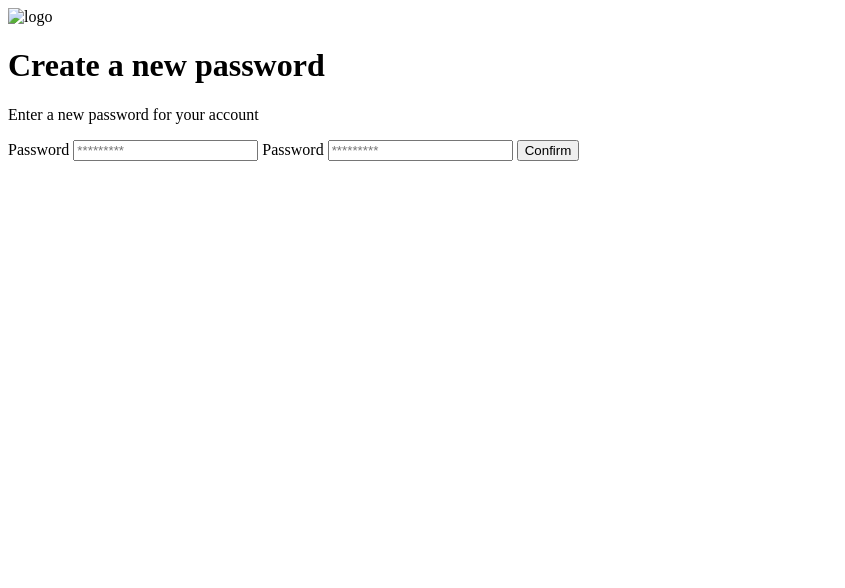
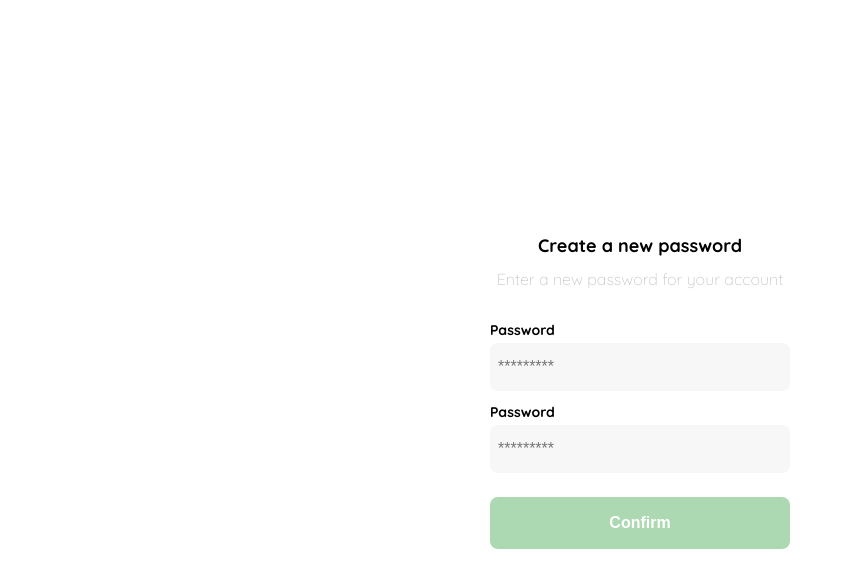
Before and after one commit to nluna9/demoProject, a plain HTML site: page frontend-1/clase1.html in a window 1280 px wide. Shown: the whole page, without its empty margins (0-845 px from the left). Drawn offline with Linux system fonts and the light colour scheme.

Commit message:
clase1 css done

```diff
--- a/frontend-1/clase1.html
+++ b/frontend-1/clase1.html
@@ -4,12 +4,114 @@
     <meta charset="UTF-8">
     <meta http-equiv="X-UA-Compatible" content="IE=edge">
     <meta name="viewport" content="width=device-width, initial-scale=1.0">
+    <link rel="preconnect" href="https://fonts.googleapis.com">
+    <link rel="preconnect" href="https://fonts.gstatic.com" crossorigin>
+    <link href="https://fonts.googleapis.com/css2?family=Quicksand:wght@300;500;700&display=swap" rel="stylesheet">
     <title>Document</title>
+    <style>
+
+        :root{
+            --white: #FFFFFF;
+            --black: #000000;
+            --very-light-pink: #C7C7C7;
+            --text-input-field: #F7F7F7;
+            --hospital-green: #ACD9B2;
+            --sm: 14px;
+            --md: 16px;
+            --lg: 18px;
+        }
+
+        body {
+            font-family: 'Quicksand', sans-serif;
+            margin: 0;
+        }
+        .login {
+            width: 100%;
+            height: 100vh;
+            display: grid;
+            place-items: center;
+        }
+
+        .form-container {
+            display: grid;
+            grid-template-rows: auto 1fr auto;
+            width: 300px;
+        }
+
+        .logo {
+            width: 150px;
+            margin-bottom: 48px;
+            justify-self: center;
+            display: none;
+        }
+
+        .title {
+            font-size: var(--lg);
+            margin-bottom: 12px;
+            text-align: center;
+        }
+
+        .subtitle {
+            color: var(--very-light-pink);
+            font-size: var(--md);
+            font-weight: 300;
+            margin-top: 0;
+            margin-bottom: 32px;
+            text-align: center;
+        }
+
+
+        .form {
+            display: flex;
+            flex-direction: column;
+
+        }
+
+        .label {
+            font-size: var(--sm);
+            font-weight: bold;
+            margin-bottom: 4px;
+        }
+
+        .input {
+            background-color: var(--text-input-field);
+            border: none;
+            border-radius: 8px;
+            height: 32px;
+            font-size: var(--md);
+            padding: 8px;
+            margin-bottom: 12px;
+        }
+
+        .primary-button {
+            background-color: var(--hospital-green);
+            border-radius: 8px;
+            border: none;
+            color: var(--white);
+            width: 100%;
+            cursor: pointer;
+            font-size: var(--md);
+            font-weight: bold;
+            height: 52px;
+        }
+
+        .login-button {
+            margin-top: 12px;
+            margin-bottom: 30px;
+        }
+
+        @media (max-width: 640px) {
+            .logo {
+                display: block;
+            }
+        }
+    </style>
 </head>
+
 <body>
      <div class="login">
         <div class="form-container">
-            <img src="" alt="logo" class="logo">
+            <img src="./logos/logo_yard_sale.svg" alt="logo" class="logo">
 
             <h1 class="title">
                 Create a new password
```
